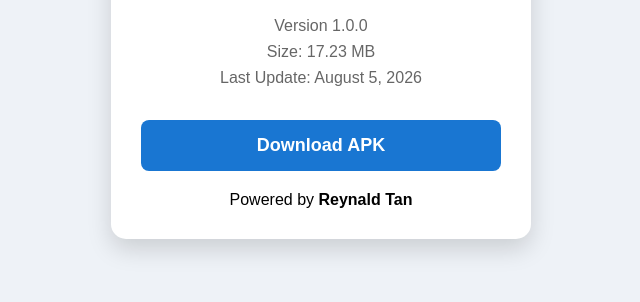
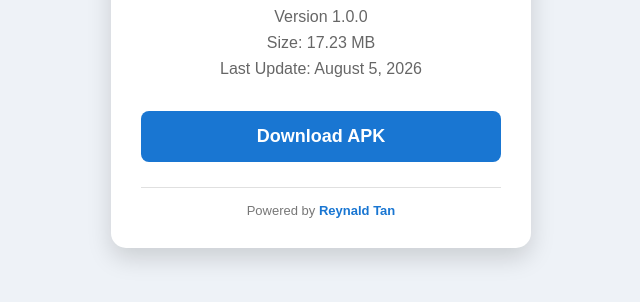
Before and after one commit to reynaldtan822-svg/ReynaldFile, a plain HTML site: page index.html in a window 1280 px wide. Shown: the part 388-690 px from the top of the page, without its empty margins (319-959 px from the left). Drawn offline with Linux system fonts and the light colour scheme.

Commit message:
Update style.css

```diff
--- a/style.css
+++ b/style.css
@@ -102,3 +102,14 @@ color:#1976D2;
 font-weight:bold;
 
 }
+.footer{
+    margin-top:25px;
+    padding-top:15px;
+    border-top:1px solid #e0e0e0;
+    color:#777;
+    font-size:13px;
+}
+
+.footer strong{
+    color:#1976D2;
+}
```
